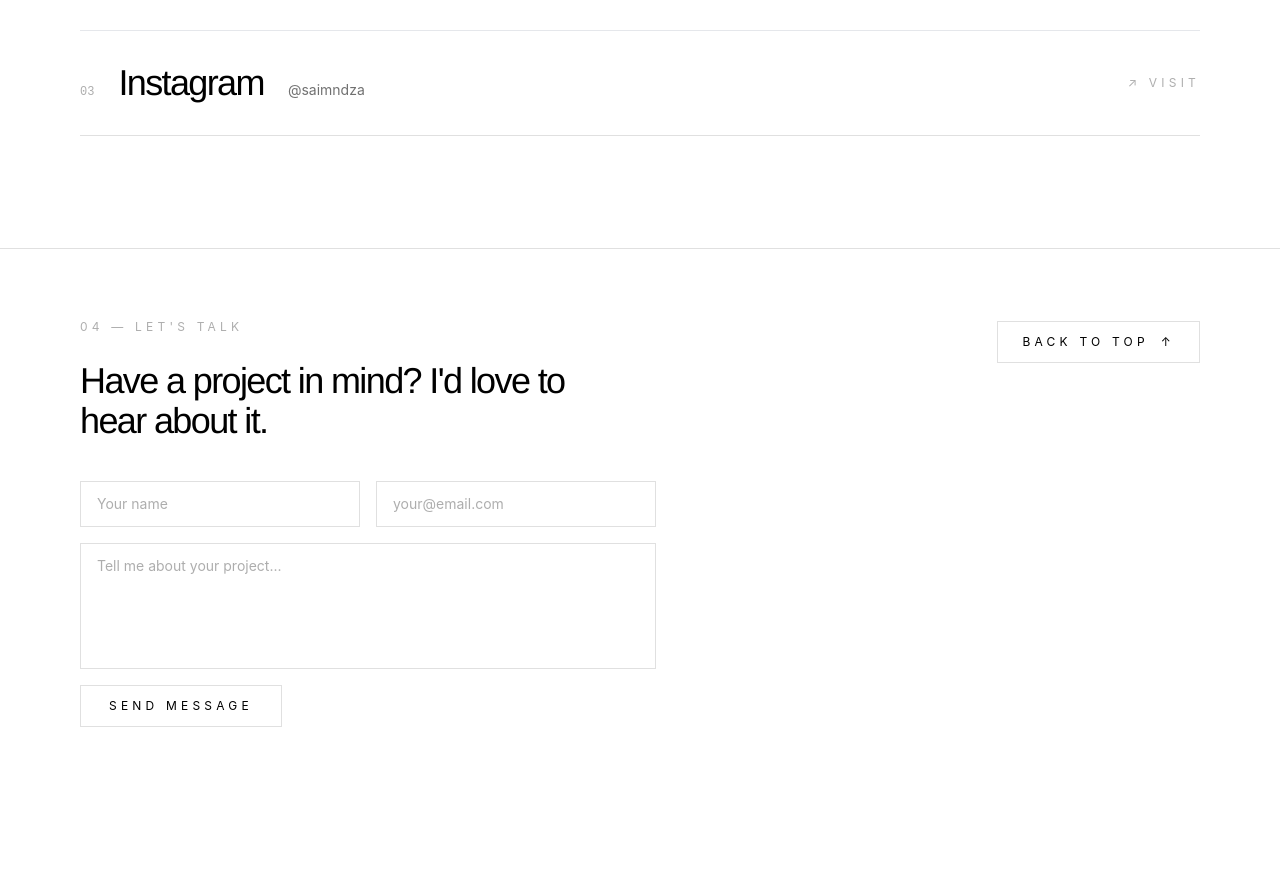
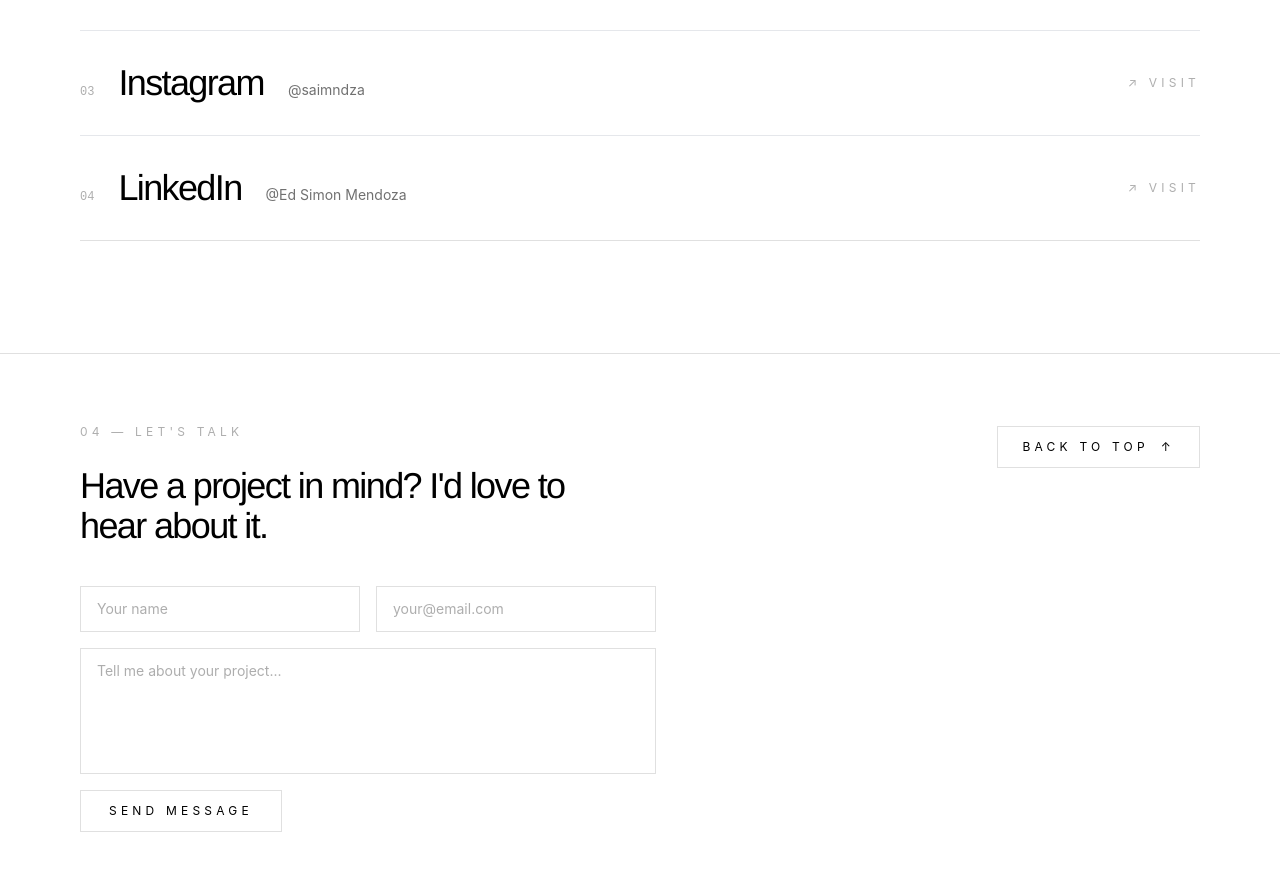
Before and after one commit to shinzicantconnect/SaiDevPort, a Next.js app: page / in a window 1280 px wide. Shown: the part 6360-7231 px from the top of the page. Built offline with nearby package versions, Linux system fonts and the light colour scheme.

Commit message:
added LinkedIn Profile link

```diff
--- a/src/data/links.ts
+++ b/src/data/links.ts
@@ -20,6 +20,15 @@ export const socialLinks: SocialLink[] = [
     handle: "@saimndza",
     url: "https://www.instagram.com/saimndza?rpxt=cG0zejVlNzBnbG5z",
   },
+
+  {
+    id: "linkedIn",
+    label: "LinkedIn",
+    handle: "@Ed Simon Mendoza",
+    url: "https://www.linkedin.com/in/ed-simon-mendoza-0a0aa4316/"
+  },
+
+
 ];
 
 export const skillGroups: SkillGroup[] = [
```
